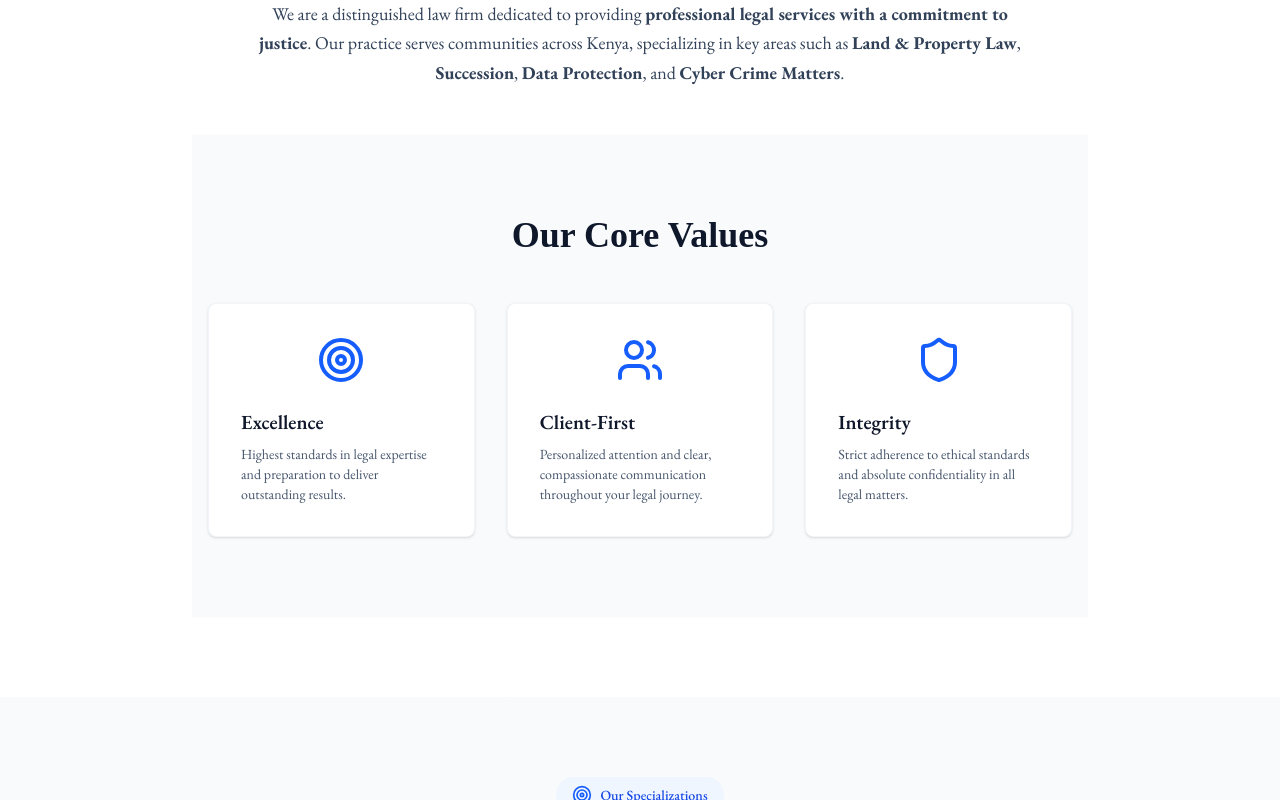
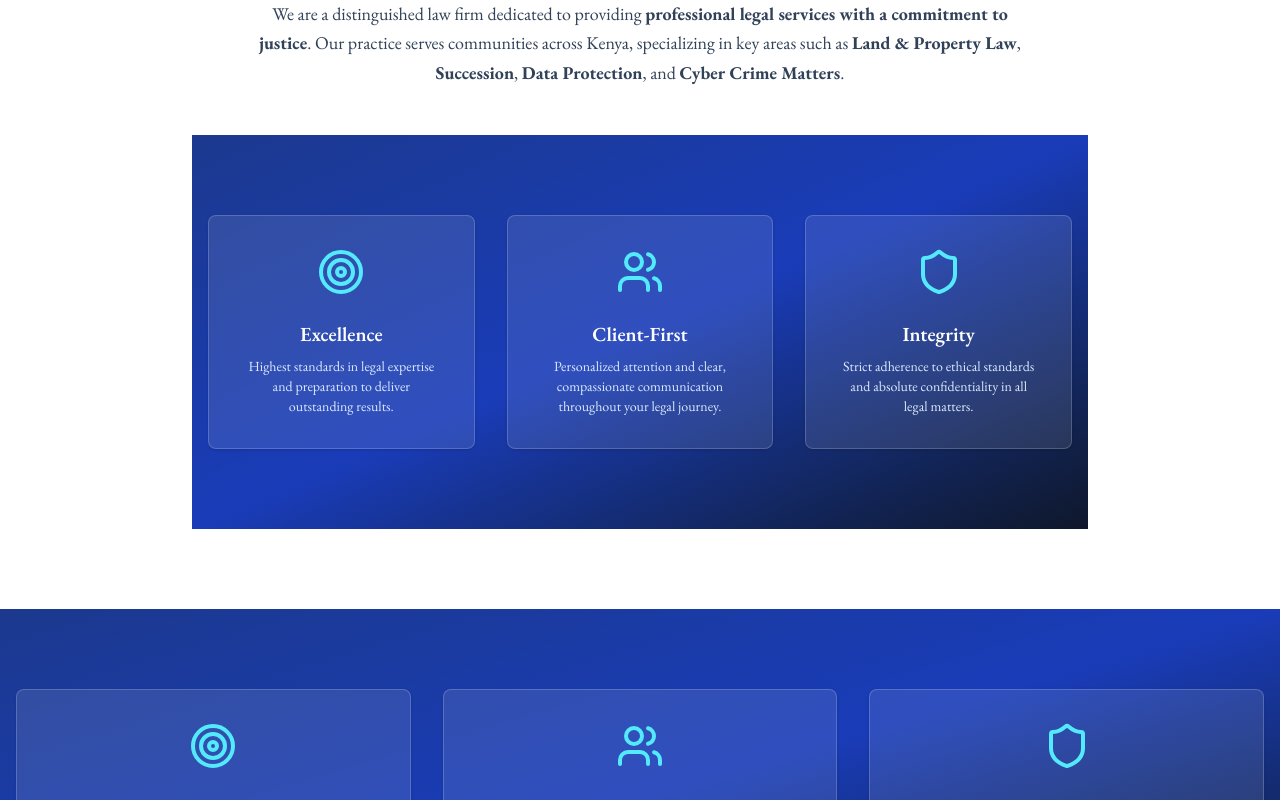
Before and after one commit to peter-njuku/wanjirukanyiadvocates, a Next.js app: page / in a window 1280 px wide. Shown: the part 1080-1880 px from the top of the page. Built offline with nearby package versions, Linux system fonts and the light colour scheme.

Commit message:
About section

```diff
--- a/app/page.tsx
+++ b/app/page.tsx
@@ -7,6 +7,7 @@ import CommunityFocus from "@/components/sections/community-focus";
 import CTASection from "@/components/sections/cta-section";
 import { Metadata } from "next"; // Import Metadata type
 import AboutSection from "@/components/sections/about-section";
+import ValuesCards from "@/components/sections/value-cards";
 
 // Define metadata for this page
 export const metadata: Metadata = {
@@ -31,6 +32,7 @@ export default function HomePage() {
       <Header />
       <HeroSection />
       <AboutSection />
+      <ValuesCards />
       <ServicesOverview />
       <ConsultationWeeks />
       <CommunityFocus />
--- a/components/sections/value-cards.tsx
+++ b/components/sections/value-cards.tsx
@@ -20,24 +20,21 @@ export default function ValuesCards() {
   ]
 
   return (
-    <section className="py-20 bg-slate-50">
-      <div className="container mx-auto px-4">
-        <div className="max-w-5xl mx-auto text-center mb-12">
-          <h2 className="font-serif font-bold text-3xl md:text-4xl text-slate-900">Our Core Values</h2>
-        </div>
+    <section className="py-20 bg-gradient-to-br from-blue-900 via-blue-800 to-slate-900 text-white">
+      <div className="w-full px-4">
         <div className="grid md:grid-cols-3 gap-8">
           {values.map((value, index) => {
             const IconComponent = value.icon
             return (
               <div
                 key={index}
-                className="bg-white p-8 rounded-xl shadow-sm hover:shadow-lg transition-shadow duration-300 border border-slate-100"
+                className="bg-white/10 p-8 rounded-xl shadow-sm hover:shadow-lg transition-shadow duration-300 border border-slate-100/20"
               >
                 <div className="flex justify-center mb-6">
-                  <IconComponent className="h-12 w-12 text-blue-600" />
+                  <IconComponent className="h-12 w-12 text-cyan-300" />
                 </div>
-                <h3 className="font-semibold text-xl text-slate-900 mb-2">{value.title}</h3>
-                <p className="text-sm text-slate-600">{value.description}</p>
+                <h3 className="font-semibold text-xl text-white mb-2 text-center">{value.title}</h3>
+                <p className="text-sm text-blue-100 text-center">{value.description}</p>
               </div>
             )
           })}
```
